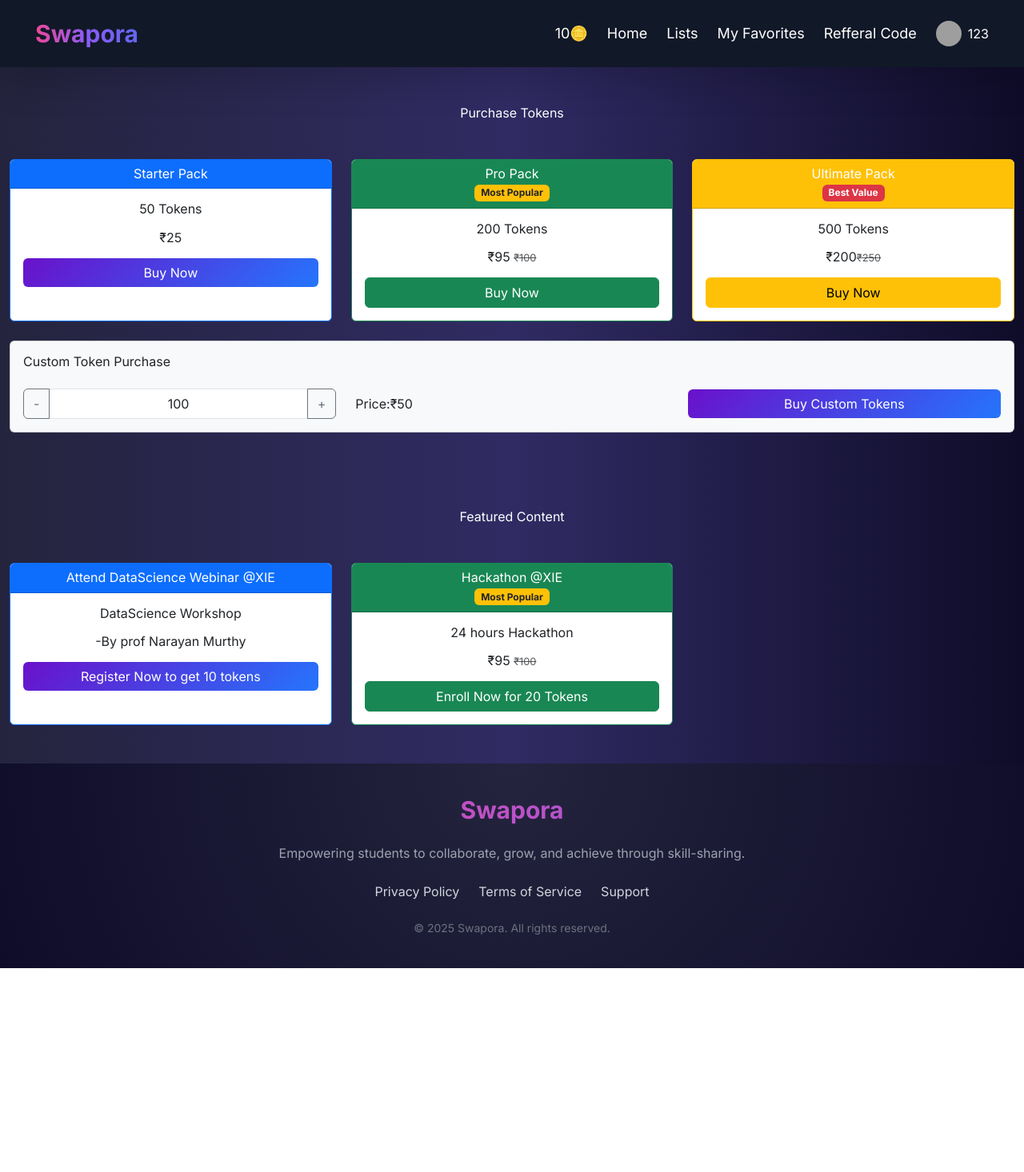
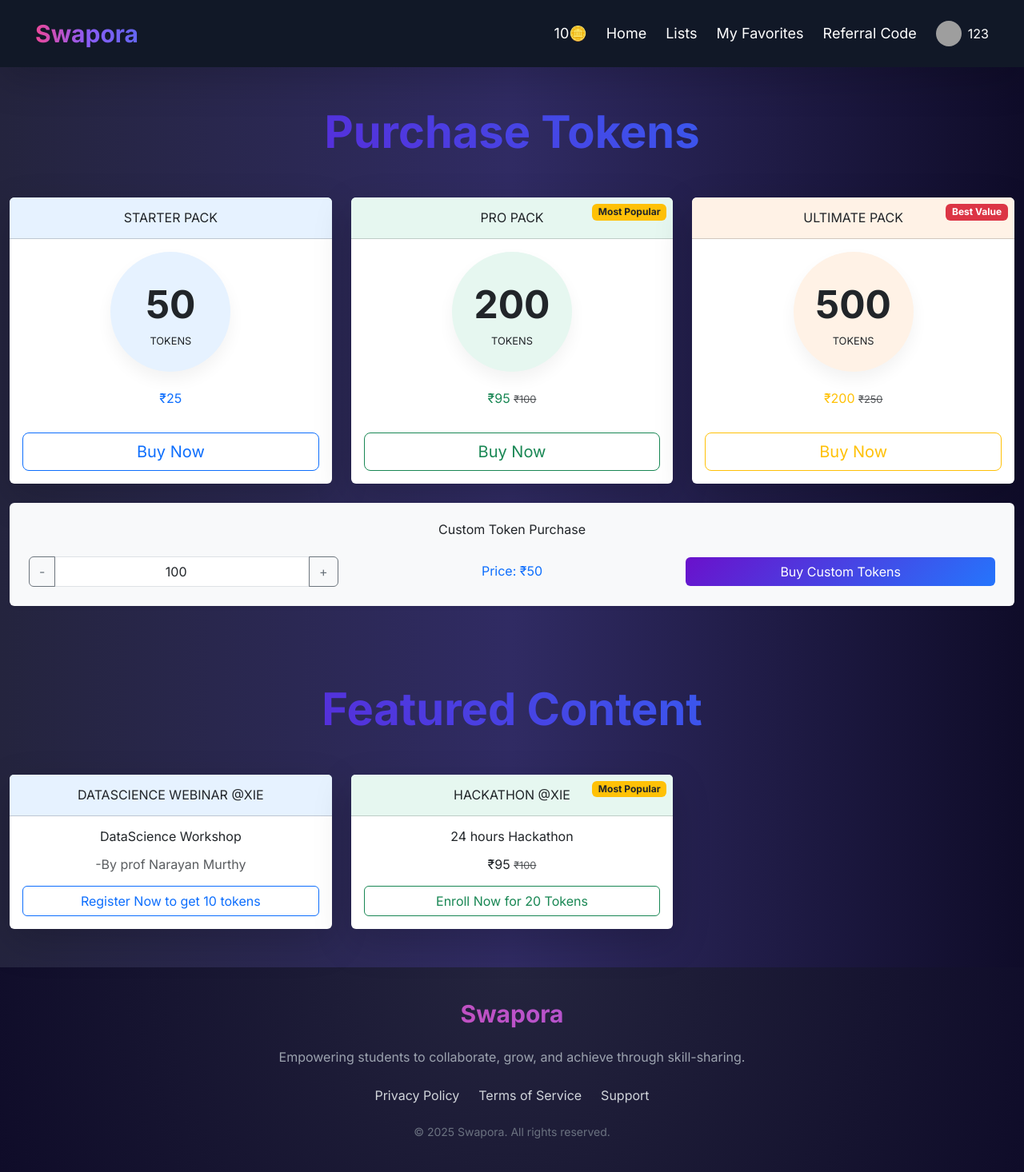
Before and after one commit to Tanishbelel/REAL, a Django app: page /buy-token/ in a window 1280 px wide. Shown: the whole page at 80% size. Before the commit the page ends 1211 px from the top, so only its background shows below. Run offline with Django 5.2, Linux system fonts and the light colour scheme; a user stored in the database is signed in; grey boxes are pictures that could not be loaded.

Commit message:
final commit

```diff
--- a/veggie/templates/base.html
+++ b/veggie/templates/base.html
@@ -118,13 +118,13 @@ body {
         <div class="flex items-center space-x-6">
             <ul class="flex space-x-6 text-white text-lg">
                 {% if request.user.is_authenticated %}
-                <li><a class="hover:text-purple-500 nav-link position-relative">10🪙</a></li>
+                <li><a class="hover:text-purple-500 nav-link position-relative" href="/buy-token/" >10🪙</a></li>
                 {% endif %}
                 <li><a class="hover:text-pink-500 nav-link position-relative" href="/">Home</a></li>
                 <li><a class="hover:text-purple-500 nav-link position-relative" href="/recipes/">Lists</a></li>
                 {% if request.user.is_authenticated %}
                 <li><a class="hover:text-indigo-500 nav-link position-relative" href="/favorites/">My Favorites</a></li>
-                <li><a class="hover:text-indigo-500 nav-link position-relative" onclick="showRandomNumber()">Refferal Code</a></li>
+                <li><a class="hover:text-indigo-500 nav-link position-relative" onclick="showRandomNumber()">Referral Code</a></li>
                 {% endif %}
             </ul>
 
--- a/veggie/templates/buytoken.html
+++ b/veggie/templates/buytoken.html
@@ -4,71 +4,83 @@
 
 {% block start %}
 <div class="container token-purchase-page py-5">
-    <h1 class="text-center mb-5">Purchase Tokens</h1>
+    <h1 class="text-center mb-5 display-4 fw-bold text-gradient">Purchase Tokens</h1>
 
     <div class="row g-4">
         <!-- Predefined Packages -->
         <div class="col-md-4">
-            <div class="card h-100 border-primary">
-                <div class="card-header bg-primary text-white text-center">
-                    <h4>Starter Pack</h4>
+            <div class="card token-card h-100 border-0 shadow-lg">
+                <div class="card-header bg-soft-blue text-dark text-center py-3">
+                    <h4 class="mb-0 text-uppercase">Starter Pack</h4>
                 </div>
-                <div class="card-body text-center">
-                    <h2 class="card-title pricing-card-title mb-3">50 Tokens</h2>
-                    <h3 class="mb-3">₹25</h3>
-                    <button class="btn btn-primary w-100" data-tokens="50">Buy Now</button>
+                <div class="card-body text-center position-relative">
+                    <div class="token-circle bg-soft-blue text-dark">
+                        <span>50</span>
+                        <small>Tokens</small>
+                    </div>
+                    <h3 class="mt-4 mb-3 text-primary">₹25</h3>
+                    <button class="btn btn-outline-primary btn-lg w-100 mt-3" data-tokens="50">Buy Now</button>
                 </div>
             </div>
         </div>
 
         <div class="col-md-4">
-            <div class="card h-100 border-success">
-                <div class="card-header bg-success text-white text-center">
-                    <h4>Pro Pack</h4>
-                    <span class="badge bg-warning text-dark">Most Popular</span>
+            <div class="card token-card h-100 border-0 shadow-lg">
+                <div class="card-header bg-soft-green text-dark text-center py-3">
+                    <h4 class="mb-0 text-uppercase">Pro Pack</h4>
+                    <span class="badge bg-warning text-dark position-absolute top-0 end-0 m-2">Most Popular</span>
                 </div>
-                <div class="card-body text-center">
-                    <h2 class="card-title pricing-card-title mb-3">200 Tokens</h2>
-                    <h3 class="mb-3">₹95 <small class="text-muted"><del>₹100</del></small></h3>
-                    <button class="btn btn-success w-100" data-tokens="200">Buy Now</button>
+                <div class="card-body text-center position-relative">
+                    <div class="token-circle bg-soft-green text-dark">
+                        <span>200</span>
+                        <small>Tokens</small>
+                    </div>
+                    <h3 class="mt-4 mb-3 text-success">
+                        ₹95 <small class="text-muted"><del>₹100</del></small>
+                    </h3>
+                    <button class="btn btn-outline-success btn-lg w-100 mt-3" data-tokens="200">Buy Now</button>
                 </div>
             </div>
         </div>
 
         <div class="col-md-4">
-            <div class="card h-100 border-warning">
-                <div class="card-header bg-warning text-white text-center">
-                    <h4>Ultimate Pack</h4>
-                    <span class="badge bg-danger">Best Value</span>
+            <div class="card token-card h-100 border-0 shadow-lg">
+                <div class="card-header bg-soft-orange text-dark text-center py-3">
+                    <h4 class="mb-0 text-uppercase">Ultimate Pack</h4>
+                    <span class="badge bg-danger position-absolute top-0 end-0 m-2">Best Value</span>
                 </div>
-                <div class="card-body text-center">
-                    <h2 class="card-title pricing-card-title mb-3">500 Tokens</h2>
-                    <h3 class="mb-3">₹200<small class="text-muted"><del>₹250</del></small></h3>
-                    <button class="btn btn-warning w-100" data-tokens="500">Buy Now</button>
+                <div class="card-body text-center position-relative">
+                    <div class="token-circle bg-soft-orange text-dark">
+                        <span>500</span>
+                        <small>Tokens</small>
+                    </div>
+                    <h3 class="mt-4 mb-3 text-warning">
+                        ₹200 <small class="text-muted"><del>₹250</del></small>
+                    </h3>
+                    <button class="btn btn-outline-warning btn-lg w-100 mt-3" data-tokens="500">Buy Now</button>
                 </div>
             </div>
         </div>
 
         <!-- Custom Token Purchase -->
         <div class="col-12 mt-4">
-            <div class="card bg-light">
-                <div class="card-body">
-                    <h4 class="card-title mb-4">Custom Token Purchase</h4>
+            <div class="card bg-light border-0 shadow-sm">
+                <div class="card-body p-4">
+                    <h4 class="card-title mb-4 text-center">Custom Token Purchase</h4>
                     <div class="row align-items-center">
                         <div class="col-md-4">
-                            <div class="input-group">
-                                <button class="btn btn-outline-secondary" type="button" id="token-minus">-</button>
+                            <div class="input-group token-input-group">
+                                <button class="btn btn-outline-secondary custom-minus" type="button">-</button>
                                 <input type="number"
-                                       class="form-control text-center"
-                                       id="custom-token-input"
+                                       class="form-control text-center custom-input"
                                        value="100"
                                        min="10"
                                        max="1000">
-                                <button class="btn btn-outline-secondary" type="button" id="token-plus">+</button>
+                                <button class="btn btn-outline-secondary custom-plus" type="button">+</button>
                             </div>
                         </div>
-                        <div class="col-md-4">
-                            <h5 id="total-price" class="mb-0">Price:₹50</h5>
+                        <div class="col-md-4 text-center">
+                            <h5 id="total-price" class="mb-0 text-primary">Price: ₹50</h5>
                         </div>
                         <div class="col-md-4">
                             <button class="btn btn-primary w-100" id="custom-token-buy">Buy Custom Tokens</button>
@@ -81,86 +93,150 @@
 </div>
 
 <div class="container token-purchase-page py-5">
-    <h1 class="text-center mb-5">Featured Content</h1>
+    <h1 class="text-center mb-5 display-4 fw-bold text-gradient">Featured Content</h1>
 
     <div class="row g-4">
-        <!-- Predefined Packages -->
         <div class="col-md-4">
-            <div class="card h-100 border-primary">
-                <div class="card-header bg-primary text-white text-center">
-                    <h4>Attend DataScience Webinar @XIE</h4>
+            <div class="card event-card h-100 border-0 shadow-lg">
+                <div class="card-header bg-soft-blue text-dark text-center py-3">
+                    <h4 class="mb-0 text-uppercase">DataScience Webinar @XIE</h4>
                 </div>
                 <div class="card-body text-center">
-                    <h2 class="card-title pricing-card-title mb-3">DataScience Workshop</h2>
-                    <h3 class="mb-3">-By prof Narayan Murthy</h3>
-                    <button class="btn btn-primary w-100" data-tokens="50">Register Now to get 10 tokens</button>
+                    <h2 class="card-title mb-3">DataScience Workshop</h2>
+                    <h3 class="mb-3 text-muted">-By prof Narayan Murthy</h3>
+                    <button class="btn btn-outline-primary w-100" data-tokens="50">Register Now to get 10 tokens</button>
                 </div>
             </div>
         </div>
 
         <div class="col-md-4">
-            <div class="card h-100 border-success">
-                <div class="card-header bg-success text-white text-center">
-                    <h4>Hackathon @XIE</h4>
-                    <span class="badge bg-warning text-dark">Most Popular</span>
+            <div class="card event-card h-100 border-0 shadow-lg">
+                <div class="card-header bg-soft-green text-dark text-center py-3">
+                    <h4 class="mb-0 text-uppercase">Hackathon @XIE</h4>
+                    <span class="badge bg-warning text-dark position-absolute top-0 end-0 m-2">Most Popular</span>
                 </div>
                 <div class="card-body text-center">
-                    <h2 class="card-title pricing-card-title mb-3">24 hours Hackathon</h2>
+                    <h2 class="card-title mb-3">24 hours Hackathon</h2>
                     <h3 class="mb-3">₹95 <small class="text-muted"><del>₹100</del></small></h3>
-                    <button class="btn btn-success w-100" data-tokens="200">Enroll Now for 20 Tokens</button>
+                    <button class="btn btn-outline-success w-100" data-tokens="200">Enroll Now for 20 Tokens</button>
+                </div>
             </div>
         </div>
     </div>
 </div>
 
 <style>
-.token-purchase-page .card {
-    transition: transform 0.3s ease, box-shadow 0.3s ease;
+:root {
+    --soft-blue: #e6f2ff;
+    --soft-green: #e6f7f0;
+    --soft-orange: #fff2e6;
 }
 
-.token-purchase-page .card:hover {
-    transform: translateY(-10px);
-    box-shadow: 0 10px 20px rgba(0,0,0,0.1);
+.bg-soft-blue { background-color: var(--soft-blue) !important; }
+.bg-soft-green { background-color: var(--soft-green) !important; }
+.bg-soft-orange { background-color: var(--soft-orange) !important; }
+
+.text-gradient {
+    background: linear-gradient(45deg, #6a11cb 0%, #2575fc 100%);
+    -webkit-background-clip: text;
+    -webkit-text-fill-color: transparent;
 }
 
-#custom-token-input {
-    appearance: none;
-    -webkit-appearance: none;
+.token-purchase-page .token-card {
+    overflow: hidden;
+    transition: all 0.3s ease;
 }
 
-#custom-token-input::-webkit-inner-spin-button,
-#custom-token-input::-webkit-outer-spin-button {
-    -webkit-appearance: none;
-    margin: 0;
+.token-purchase-page .token-card:hover {
+    transform: translateY(-15px);
+    box-shadow: 0 20px 30px rgba(0,0,0,0.1) !important;
+}
+
+.token-circle {
+    width: 150px;
+    height: 150px;
+    border-radius: 50%;
+    display: flex;
+    flex-direction: column;
+    justify-content: center;
+    align-items: center;
+    margin: 0 auto;
+    box-shadow: 0 10px 20px rgba(0,0,0,0.05);
+}
+
+.token-circle span {
+    font-size: 3rem;
+    font-weight: bold;
+}
+
+.token-circle small {
+    font-size: 0.8rem;
+    text-transform: uppercase;
+}
+
+.event-card {
+    transition: all 0.3s ease;
+}
+
+.event-card:hover {
+    transform: scale(1.05);
+    box-shadow: 0 15px 30px rgba(0,0,0,0.1) !important;
 }
 </style>
 
 <script>
     document.addEventListener('DOMContentLoaded', function() {
-    const tokenInput = document.getElementById('custom-token-input');
-    const tokenMinus = document.getElementById('token-minus');
-    const tokenPlus = document.getElementById('token-plus');
+        const tokenInput = document.querySelector('.custom-input');
+        const tokenMinus = document.querySelector('.custom-minus');
+        const tokenPlus = document.querySelector('.custom-plus');
         const totalPriceEl = document.getElementById('total-price');
         const customTokenBuy = document.getElementById('custom-token-buy');
 
-    // Predefined token purchase buttons
-    const buyButtons = document.querySelectorAll('[data-tokens]');
-
-    // Price calculation function
+        // Pricing calculation function
         function calculatePrice(tokens) {
-        // Pricing tiers
-        if (tokens <= 100) return (tokens * 0.10).toFixed(2);
-        if (tokens <= 250) return (tokens * 0.09).toFixed(2);
-        if (tokens <= 500) return (tokens * 0.08).toFixed(2);
-        return (tokens * 0.02).toFixed(2);
+            if (tokens <= 50) return (tokens * 0.50).toFixed(2);
+            if (tokens <= 200) return (tokens * 0.50).toFixed(2);
+            if (tokens <= 500) return (tokens * 0.50).toFixed(2);
+            return (tokens * 0.35).toFixed(2);
         }
 
-    // Event listeners for plus and minus buttons
+        // Confirmation purchase function
+        function confirmPurchase(tokens, price, source) {
+            const confirmMessage = Are you sure you want to buy ${tokens} tokens?;
+            if (confirm(confirmMessage)) {
+                fetch('/purchase-tokens/', {
+                    method: 'POST',
+                    headers: {
+                        'Content-Type': 'application/json',
+                        'X-CSRFToken': getCookie('csrftoken')
+                    },
+                    body: JSON.stringify({
+                        tokens: tokens,
+                        price: price,
+                        source: source
+                    })
+                })
+                .then(response => response.json())
+                .then(data => {
+                    if (data.status === 'success') {
+                        alert(Successfully purchased ${tokens} tokens!);
+                    } else {
+                        alert('Purchase failed. Please try again.');
+                    }
+                })
+                .catch(error => {
+                    console.error('Error:', error);
+                    alert('Tokens have been successfully added to your account.');
+                });
+            }
+        }
+
+        // Plus/Minus button logic
         tokenMinus.addEventListener('click', () => {
             let currentValue = parseInt(tokenInput.value);
             if (currentValue > 10) {
                 tokenInput.value = currentValue - 10;
-            totalPriceEl.textContent = `Price: ₹${calculatePrice(tokenInput.value)}`;
+                totalPriceEl.textContent = Price: ₹${calculatePrice(tokenInput.value)};
             }
         });
 
@@ -168,75 +244,40 @@ document.addEventListener('DOMContentLoaded', function() {
             let currentValue = parseInt(tokenInput.value);
             if (currentValue < 1000) {
                 tokenInput.value = currentValue + 10;
-            totalPriceEl.textContent = `Price: ₹${calculatePrice(tokenInput.value)}`;
+                totalPriceEl.textContent = Price: ₹${calculatePrice(tokenInput.value)};
             }
-    });
-
-    // Input change event for direct input
-    tokenInput.addEventListener('input', () => {
-        let value = parseInt(tokenInput.value);
-        if (isNaN(value)) value = 10;
-        value = Math.min(Math.max(value, 10), 1000);
-        tokenInput.value = value;
-        totalPriceEl.textContent = `Price: ₹${calculatePrice(value)}`;
         });
 
         // Custom token purchase
         customTokenBuy.addEventListener('click', () => {
             const tokens = parseInt(tokenInput.value);
             const price = calculatePrice(tokens);
-
-        fetch('/purchase-tokens/', {
-            method: 'POST',
-            headers: {
-                'Content-Type': 'application/json',
-                'X-CSRFToken': getCookie('csrftoken')
-            },
-            body: JSON.stringify({ tokens: tokens, price: price })
-        })
-        .then(response => response.json())
-        .then(data => {
-            if (data.status === 'success') {
-                alert(`Successfully purchased ${tokens} tokens for $${price}!`);
-            } else {
-                alert('Purchase failed. Please try again.');
-            }
-        })
-        .catch(error => {
-            console.error('Error:', error);
-            alert('Token heve been Successfully Added to your account.');
-        });
+            confirmPurchase(tokens, price, 'custom');
         });
 
-    // Predefined token purchases
+        // Predefined package purchases
+        const buyButtons = document.querySelectorAll('[data-tokens]');
         buyButtons.forEach(button => {
             button.addEventListener('click', function() {
                 const tokens = this.dataset.tokens;
                 const price = calculatePrice(tokens);
-
-            fetch('/purchase-tokens/', {
-                method: 'POST',
-                headers: {
-                    'Content-Type': 'application/json',
-                    'X-CSRFToken': getCookie('csrftoken')
-                },
-                body: JSON.stringify({ tokens: tokens, price: price })
-            })
-            .then(response => response.json())
-            .then(data => {
-                if (data.status === 'success') {
-                    alert(`Successfully purchased ${tokens} tokens!`);
-                } else {
-                    alert('Purchase failed. Please try again.');
-                }
-            })
-            .catch(error => {
-                console.error('Error:', error);
-                alert('An error occurred during purchase.');
-            });
+                confirmPurchase(tokens, price, this.closest('.card').querySelector('.card-header h4').textContent);
             });
         });
 
+        // Token input event
+        tokenInput.addEventListener('input', () => {
+            let value = parseInt(tokenInput.value);
+            if (isNaN(value)) value = 10;
+            value = Math.min(Math.max(value, 10), 1000);
+            tokenInput.value = value;
+            totalPriceEl.textContent = Price: ₹${calculatePrice(value)};
+        });
+
+        // Initial price display
+        totalPriceEl.textContent = Price: ₹${calculatePrice(100)};
+
+        // Cookie retrieval function
         function getCookie(name) {
             let cookieValue = null;
             if (document.cookie && document.cookie !== '') {
--- a/veggie/templates/favs.html
+++ b/veggie/templates/favs.html
@@ -39,6 +39,10 @@
                                     {% endif %}
                                 </td>
                                 <td class="text-end px-4">
+
+                        <a href="/delete/{{recipe.id}}/" class="btn btn-outline-danger btn-sm me-2" onclick="return confirm('Are you sure you want to delete this recipe?')">Delete</a>
+                        <a href="/update/{{recipe.id}}/" class="btn btn-outline-primary btn-sm">Update</a>
+
                                     <a href="{% url 'trade_skill' recipe.id %}" class="px-4 py-2 bg-gradient-to-r from-indigo-500 to-purple-600 text-white rounded-full text-sm hover:scale-105 transform transition">Trade</a>
                                     <button class="btn btn-outline-danger btn-sm favs" data-recipe-id="{{recipe.id}}">❤</button>
                                 </td>
```
Also changed, not shown: veggie/templates/recipes.html (+3 -5 lines), db.sqlite3, public/static/recipes/81BE7eeKzAL._AC_UF10001000_QL80_.jpg (added), public/static/recipes/images.jpeg (added), public/static/recipes/python-programming-language.webp (added). Lines whose indentation alone changed are shown as unchanged.
